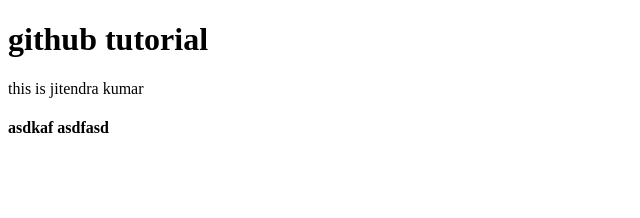
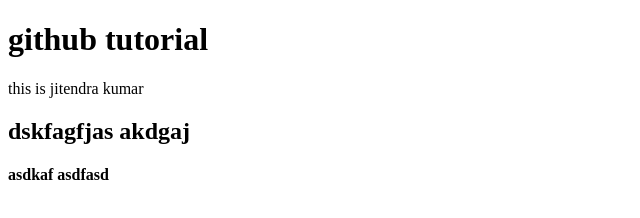
Before and after one commit to kumar-jitendra/Github-Tutorial, a plain HTML site: page index.html in a window 1280 px wide. Shown: the whole page, without its empty margins (0-640 px from the left). Drawn offline with Linux system fonts and the light colour scheme.

Commit message:
6th commit from dev

```diff
--- a/index.html
+++ b/index.html
@@ -9,6 +9,7 @@
 <body>
     <h1>github tutorial</h1>
     <p>this is jitendra kumar</p>
+    <h2>dskfagfjas  akdgaj</h2>
     <h4>asdkaf asdfasd</h4>
 </body>
 </html>
```
